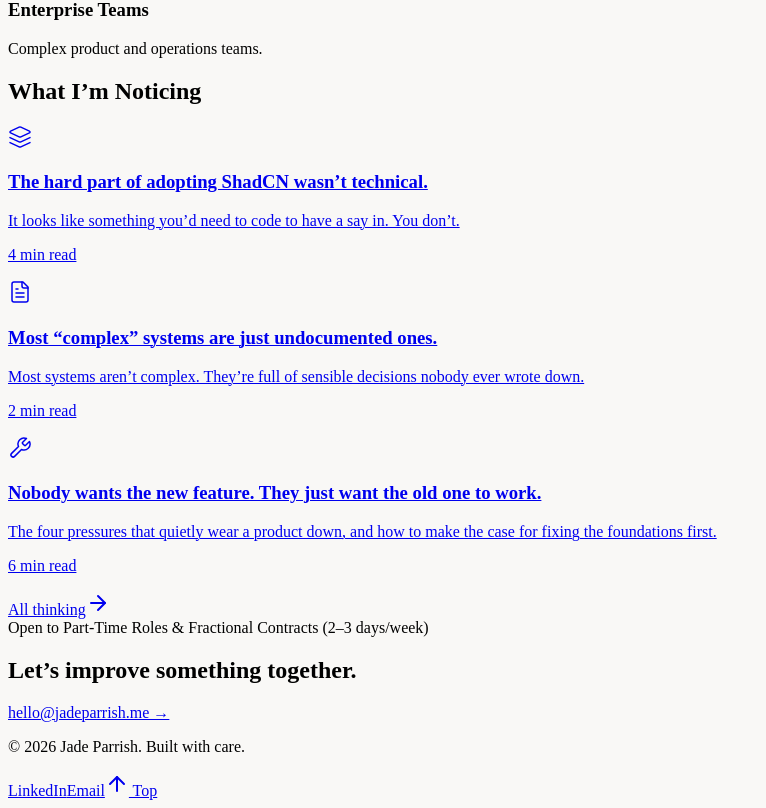
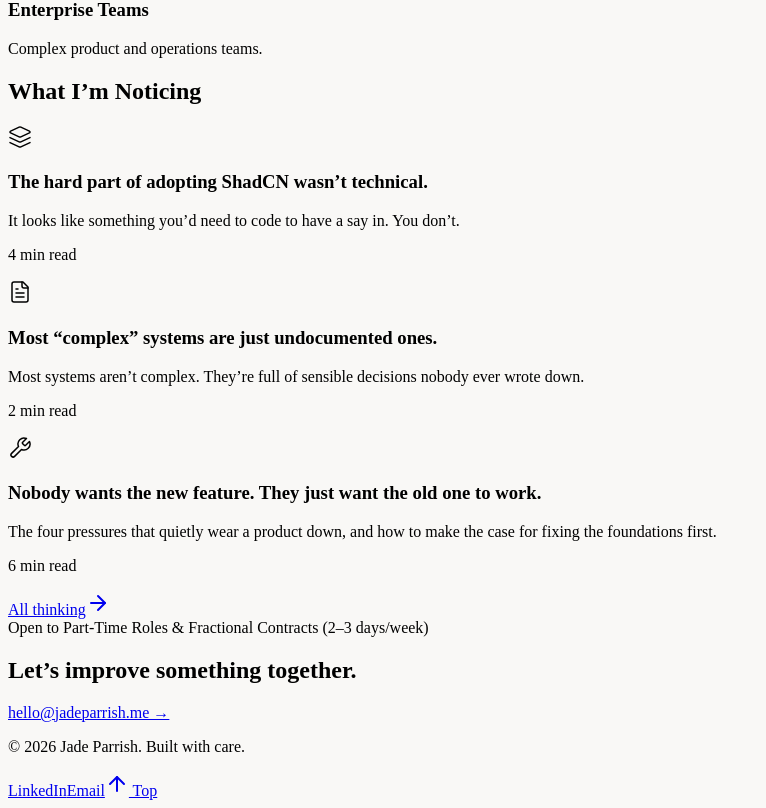
Before and after one commit to jadeparrish/portfolio, a Next.js app: page / in a window 1280 px wide. Shown: the part 3520-4328 px from the top of the page, without its empty margins (0-766 px from the left). Built offline with nearby package versions, Linux system fonts and the light colour scheme.

Commit message:
Update page.js

```diff
--- a/app/page.js
+++ b/app/page.js
@@ -36,7 +36,12 @@ const whatIDo = [
   },
 ];
 
-const thoughts = thinkingList.map((a) => ({ ...a, href: `/thinking/${a.slug}` }));
+/* No href for a piece that isn't written yet: the card below already
+   renders those as plain, dimmed and unclickable. */
+const thoughts = thinkingList.map((a) => ({
+  ...a,
+  href: a.hasPage ? `/thinking/${a.slug}` : null,
+}));
 
 /* The homepage shows three. Everything else lives on /work, so the two
    don't have to be kept in step by hand. */
```
